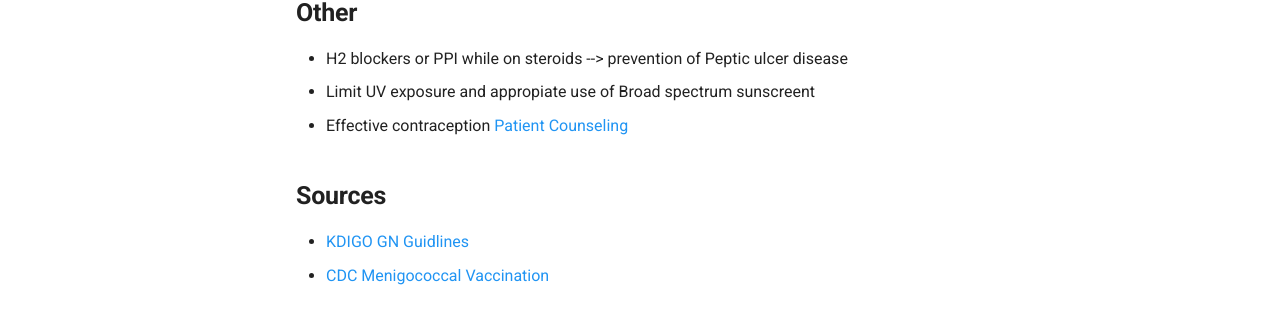
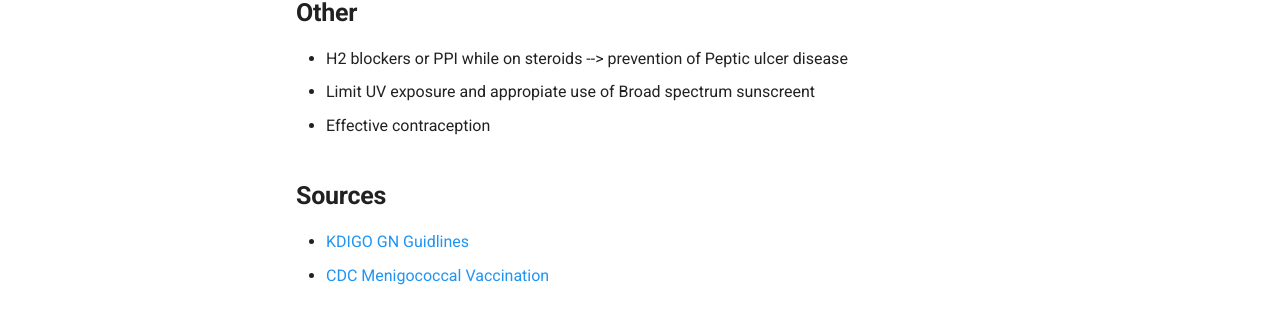
Before and after one commit to TTUNEPH2025/GN, an MkDocs documentation site: the page built from docs/Prophylaxis.md, in a window 1280 px wide and 900 px high, scrolled down 2375 px. Shown: the part 524-833 px from the top of the window. Built offline with MkDocs 1.6.1 and Material for MkDocs 9.7.7, drawn with Linux system fonts in a browser that asks for light colours.

Commit message:
Update Prophylaxis.md

```diff
--- a/docs/Prophylaxis.md
+++ b/docs/Prophylaxis.md
@@ -99,7 +99,7 @@ flowchart TD
 ## **Other**
  * H2 blockers or PPI while on steroids --> prevention of Peptic ulcer disease
  * Limit UV exposure and appropiate use of Broad spectrum sunscreent
- * Effective contraception [Patient Counseling](Counseling.md)
+ * Effective contraception
 ## **Sources**
 * [KDIGO GN Guidlines](https://kdigo.org/guidelines/gd/)
 * [CDC Menigococcal Vaccination](https://www.cdc.gov/meningococcal/hcp/clinical-guidance/complement-inhibitor.html?CDC_AAref_Val=https://www.cdc.gov/meningococcal/clinical/eculizumab.html)
```
